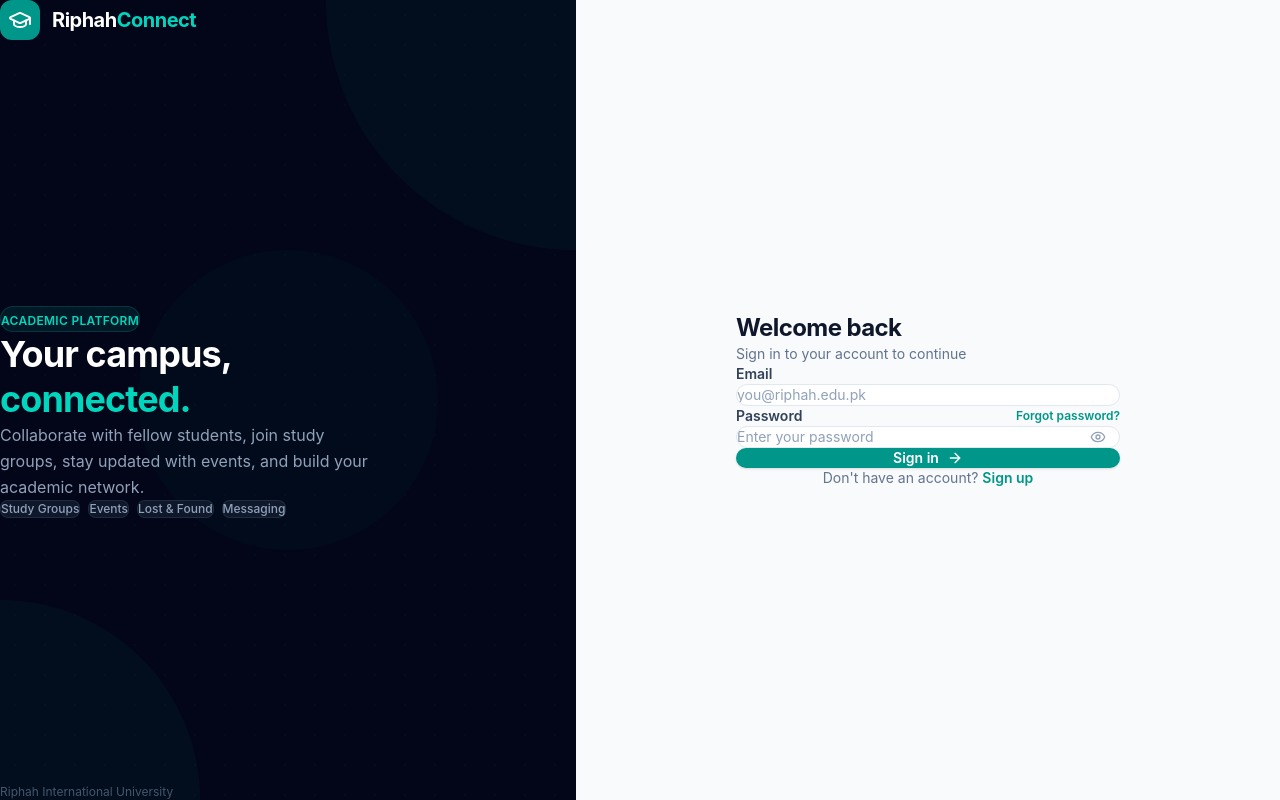
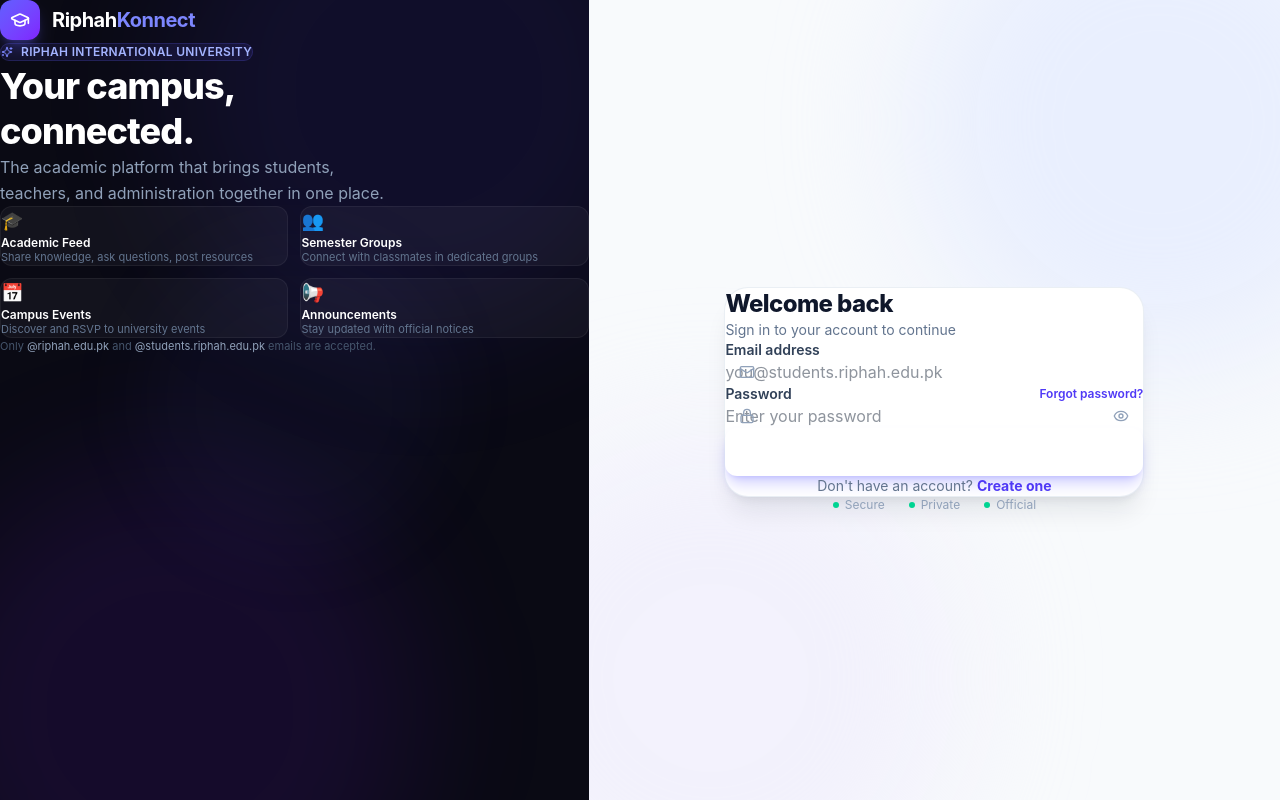
Before and after one commit to Spectre03/RiphahKonnect_Fyp, a React (Vite) app in the folder client/: page /login in a window 1280 px wide. Built offline with nearby package versions, Linux system fonts and the light colour scheme; no server answers.

Commit message:
updated login page ui

```diff
--- a/client/src/pages/LoginPage.jsx
+++ b/client/src/pages/LoginPage.jsx
@@ -1,13 +1,25 @@
 import { useState } from 'react';
 import { useForm } from 'react-hook-form';
-import { Link, useNavigate } from 'react-router-dom';
+import { Link, useNavigate, useLocation } from 'react-router-dom';
 import { useAuth } from '../context/AuthContext';
 import toast from 'react-hot-toast';
-import { Eye, EyeOff, GraduationCap, Loader2, ArrowRight } from 'lucide-react';
+import {
+  Eye, EyeOff, GraduationCap, Loader2, ArrowRight,
+  Lock, Mail, Sparkles,
+} from 'lucide-react';
+
+const FEATURES = [
+  { emoji: '🎓', title: 'Academic Feed', desc: 'Share knowledge, ask questions, post resources' },
+  { emoji: '👥', title: 'Semester Groups', desc: 'Connect with classmates in dedicated groups' },
+  { emoji: '📅', title: 'Campus Events', desc: 'Discover and RSVP to university events' },
+  { emoji: '📢', title: 'Announcements', desc: 'Stay updated with official notices' },
+];
 
 export default function LoginPage() {
   const { login } = useAuth();
   const navigate = useNavigate();
+  const location = useLocation();
+  const returnTo = location.state?.from || '/';
   const [showPassword, setShowPassword] = useState(false);
 
   const {
@@ -20,143 +32,190 @@
     try {
       await login(data.email, data.password);
       toast.success('Welcome back!');
-      navigate('/');
+      navigate(returnTo, { replace: true });
     } catch (err) {
-      toast.error(err.response?.data?.error || 'Login failed.');
+      toast.error(err.response?.data?.error || 'Login failed. Please check your credentials.');
     }
   };
 
   return (
     <div className="min-h-screen flex">
-      {/* Left - Brand panel */}
-      <div className="hidden lg:flex lg:w-[45%] bg-slate-950 p-10 flex-col justify-between relative overflow-hidden">
-        {/* Decorative elements */}
-        <div className="absolute inset-0">
-          <div className="absolute top-0 right-0 w-[500px] h-[500px] bg-teal-600/5 rounded-full -translate-y-1/2 translate-x-1/2" />
-          <div className="absolute bottom-0 left-0 w-[400px] h-[400px] bg-teal-600/5 rounded-full translate-y-1/2 -translate-x-1/2" />
-          <div className="absolute top-1/2 left-1/2 -translate-x-1/2 -translate-y-1/2 w-[300px] h-[300px] bg-teal-600/3 rounded-full" />
-          {/* Grid pattern */}
-          <div className="absolute inset-0 opacity-[0.03]" style={{
-            backgroundImage: 'radial-gradient(circle, #14b8a6 1px, transparent 1px)',
-            backgroundSize: '30px 30px',
-          }} />
+      {/* ── LEFT: Brand Panel ── */}
+      <div className="hidden lg:flex lg:w-[46%] flex-col relative overflow-hidden bg-[#0a0a14]">
+        {/* Ambient background orbs */}
+        <div className="absolute inset-0 overflow-hidden">
+          <div className="absolute -top-40 -right-20 w-[500px] h-[500px] rounded-full bg-indigo-600/10 blur-3xl" />
+          <div className="absolute -bottom-40 -left-20 w-[500px] h-[500px] rounded-full bg-violet-600/10 blur-3xl" />
+          <div className="absolute top-1/2 left-1/2 -translate-x-1/2 -translate-y-1/2 w-[300px] h-[300px] rounded-full bg-indigo-500/5 blur-2xl" />
+          {/* Grid */}
+          <div className="absolute inset-0 auth-grid opacity-40" />
         </div>
 
-        <div className="relative">
+        <div className="relative flex flex-col h-full p-10">
+          {/* Logo */}
           <div className="flex items-center gap-3">
-            <div className="h-10 w-10 bg-teal-600 rounded-xl flex items-center justify-center">
-              <GraduationCap className="h-6 w-6 text-white" />
+            <div className="h-10 w-10 bg-gradient-to-br from-indigo-500 to-violet-600 rounded-xl flex items-center justify-center shadow-lg shadow-indigo-500/30">
+              <GraduationCap className="h-5 w-5 text-white" />
             </div>
             <span className="text-xl font-bold text-white tracking-tight">
-              Riphah<span className="text-teal-400">Connect</span>
+              Riphah<span className="text-indigo-400">Konnect</span>
             </span>
+          </div>
+
+          {/* Hero copy */}
+          <div className="mt-auto mb-8">
+            <div className="inline-flex items-center gap-2 px-3 py-1.5 bg-indigo-500/10 border border-indigo-500/20 rounded-full mb-5">
+              <Sparkles className="h-3 w-3 text-indigo-400" />
+              <span className="text-xs font-semibold text-indigo-300 tracking-wide">RIPHAH INTERNATIONAL UNIVERSITY</span>
+            </div>
+            <h1 className="text-4xl font-extrabold text-white leading-tight tracking-tight mb-3">
+              Your campus,<br />
+              <span className="hero-gradient-text">connected.</span>
+            </h1>
+            <p className="text-slate-400 text-base leading-relaxed max-w-sm">
+              The academic platform that brings students, teachers, and administration together in one place.
+            </p>
+          </div>
+
+          {/* Feature pills */}
+          <div className="grid grid-cols-2 gap-3">
+            {FEATURES.map((f) => (
+              <div key={f.title} className="p-3.5 rounded-xl bg-white/[0.04] border border-white/[0.06] hover:bg-white/[0.07] transition-colors">
+                <span className="text-lg block mb-1">{f.emoji}</span>
+                <p className="text-xs font-semibold text-white mb-0.5">{f.title}</p>
+                <p className="text-[11px] text-slate-500 leading-tight">{f.desc}</p>
+              </div>
+            ))}
+          </div>
+
+          {/* Footer */}
+          <p className="mt-6 text-[11px] text-slate-600">
+            Only <span className="text-slate-400">@riphah.edu.pk</span> and <span className="text-slate-400">@students.riphah.edu.pk</span> emails are accepted.
+          </p>
         </div>
       </div>
 
-        <div className="relative">
-          <div className="inline-block px-3 py-1 bg-teal-500/10 rounded-full border border-teal-500/20 mb-4">
-            <span className="text-xs font-semibold text-teal-400 tracking-wide">ACADEMIC PLATFORM</span>
-          </div>
-          <h2 className="text-4xl font-bold text-white leading-tight tracking-tight">
-            Your campus,<br />
-            <span className="text-teal-400">connected.</span>
-          </h2>
-          <p className="mt-4 text-slate-400 text-base max-w-sm leading-relaxed">
-            Collaborate with fellow students, join study groups, stay updated with events, and build your academic network.
-          </p>
-
-          {/* Feature pills */}
-          <div className="flex flex-wrap gap-2 mt-6">
-            {['Study Groups', 'Events', 'Lost & Found', 'Messaging'].map((f) => (
-              <span key={f} className="px-3 py-1.5 bg-slate-800/50 border border-slate-700/50 rounded-lg text-xs text-slate-400 font-medium">
-                {f}
-              </span>
-            ))}
-          </div>
+      {/* ── RIGHT: Auth Form ── */}
+      <div className="flex-1 relative flex items-center justify-center p-6 sm:p-10 overflow-hidden bg-slate-50">
+        {/* Ambient orbs */}
+        <div className="absolute inset-0 overflow-hidden pointer-events-none">
+          <div className="absolute -top-32 -right-32 w-[500px] h-[500px] rounded-full bg-indigo-100/60 blur-3xl" />
+          <div className="absolute -bottom-32 -left-32 w-[500px] h-[500px] rounded-full bg-violet-100/50 blur-3xl" />
         </div>
 
-        <p className="relative text-slate-600 text-xs">
-          Riphah International University
-        </p>
+        <div className="w-full max-w-[420px] animate-fadeUp relative z-10">
+          {/* Mobile logo */}
+          <div className="lg:hidden flex items-center gap-2.5 mb-6">
+            <div className="h-9 w-9 bg-gradient-to-br from-indigo-500 to-violet-600 rounded-xl flex items-center justify-center">
+              <GraduationCap className="h-4.5 w-4.5 text-white" size={18} />
             </div>
-
-      {/* Right - Form */}
-      <div className="flex-1 flex items-center justify-center px-6 py-12 bg-slate-50">
-        <div className="w-full max-w-sm">
-          {/* Mobile logo */}
-          <div className="lg:hidden flex items-center gap-2.5 mb-8">
-            <div className="h-9 w-9 bg-teal-600 rounded-xl flex items-center justify-center">
-              <GraduationCap className="h-5 w-5 text-white" />
-            </div>
-            <span className="text-lg font-bold text-slate-900 tracking-tight">
-              Riphah<span className="text-teal-600">Connect</span>
+            <span className="text-lg font-bold text-slate-900">
+              Riphah<span className="text-indigo-600">Konnect</span>
             </span>
           </div>
 
-          <div>
-            <h1 className="text-2xl font-bold text-slate-900 tracking-tight">Welcome back</h1>
-            <p className="mt-1.5 text-sm text-slate-500">Sign in to your account to continue</p>
+          {/* Card */}
+          <div className="bg-white rounded-3xl shadow-xl shadow-slate-900/[0.08] border border-slate-200/70 px-8 py-9">
+            <h2 className="text-2xl font-extrabold text-slate-900 tracking-tight">Welcome back</h2>
+            <p className="text-slate-500 text-sm mt-1 mb-7">Sign in to your account to continue</p>
+
+            <form onSubmit={handleSubmit(onSubmit)} className="space-y-4">
+              {/* Email */}
+              <div className={errors.email ? 'animate-shake' : ''}>
+                <label className="block text-sm font-semibold text-slate-700 mb-1.5">
+                  Email address
+                </label>
+                <div className="input-icon-wrap relative">
+                  <Mail className="input-icon absolute left-3.5 top-1/2 -translate-y-1/2 h-4 w-4 text-slate-400 transition-colors duration-200 pointer-events-none" />
+                  <input
+                    {...register('email', {
+                      required: 'Email is required',
+                      pattern: {
+                        value: /@(students\.)?riphah\.edu\.pk$/,
+                        message: 'Must be a Riphah university email',
+                      },
+                    })}
+                    type="email"
+                    placeholder="you@students.riphah.edu.pk"
+                    autoComplete="email"
+                    className={`input-premium w-full pl-10 ${errors.email ? 'border-red-400 focus:border-red-400 focus:shadow-none' : ''}`}
+                  />
+                </div>
+                {errors.email && (
+                  <p className="mt-1.5 text-xs text-red-500 font-medium flex items-center gap-1">
+                    <span className="inline-block h-1 w-1 rounded-full bg-red-500" />
+                    {errors.email.message}
+                  </p>
+                )}
               </div>
 
-          <form onSubmit={handleSubmit(onSubmit)} className="mt-7 space-y-5">
-            <div>
-              <label className="block text-sm font-semibold text-slate-700 mb-1.5">Email</label>
-              <input
-                type="email"
-                {...register('email', {
-                  required: 'Email is required.',
-                  pattern: { value: /^[^\s@]+@[^\s@]+\.[^\s@]+$/, message: 'Enter a valid email.' },
-                })}
-                placeholder="you@riphah.edu.pk"
-                className="block w-full rounded-xl border border-slate-200 bg-white px-4 py-3 text-sm placeholder-slate-400 focus:border-teal-500 focus:outline-none focus:ring-2 focus:ring-teal-500/20 transition-all"
-              />
-              {errors.email && <p className="mt-1.5 text-xs text-red-500 font-medium">{errors.email.message}</p>}
-            </div>
-
-            <div>
+              {/* Password */}
+              <div className={errors.password ? 'animate-shake' : ''}>
                 <div className="flex items-center justify-between mb-1.5">
-                <label className="block text-sm font-semibold text-slate-700">Password</label>
-                <Link to="/forgot-password" className="text-xs text-teal-600 hover:text-teal-500 font-semibold">
+                  <label className="text-sm font-semibold text-slate-700">Password</label>
+                  <Link
+                    to="/forgot-password"
+                    className="text-xs font-semibold text-indigo-600 hover:text-indigo-800 transition-colors"
+                  >
                     Forgot password?
                   </Link>
                 </div>
-              <div className="relative">
+                <div className="input-icon-wrap relative">
+                  <Lock className="input-icon absolute left-3.5 top-1/2 -translate-y-1/2 h-4 w-4 text-slate-400 transition-colors duration-200 pointer-events-none" />
                   <input
+                    {...register('password', { required: 'Password is required' })}
                     type={showPassword ? 'text' : 'password'}
-                  {...register('password', { required: 'Password is required.' })}
                     placeholder="Enter your password"
-                  className="block w-full rounded-xl border border-slate-200 bg-white px-4 py-3 pr-11 text-sm placeholder-slate-400 focus:border-teal-500 focus:outline-none focus:ring-2 focus:ring-teal-500/20 transition-all"
+                    autoComplete="current-password"
+                    className={`input-premium w-full pl-10 pr-11 ${errors.password ? 'border-red-400' : ''}`}
                   />
                   <button
                     type="button"
                     onClick={() => setShowPassword(!showPassword)}
-                  className="absolute right-3.5 top-1/2 -translate-y-1/2 text-slate-400 hover:text-slate-600 cursor-pointer"
+                    className="absolute right-3.5 top-1/2 -translate-y-1/2 text-slate-400 hover:text-indigo-500 transition-colors cursor-pointer p-0.5"
                   >
                     {showPassword ? <EyeOff className="h-4 w-4" /> : <Eye className="h-4 w-4" />}
                   </button>
                 </div>
-              {errors.password && <p className="mt-1.5 text-xs text-red-500 font-medium">{errors.password.message}</p>}
+                {errors.password && (
+                  <p className="mt-1.5 text-xs text-red-500 font-medium flex items-center gap-1">
+                    <span className="inline-block h-1 w-1 rounded-full bg-red-500" />
+                    {errors.password.message}
+                  </p>
+                )}
               </div>
 
+              {/* Submit */}
               <button
                 type="submit"
                 disabled={isSubmitting}
-              className="w-full flex justify-center items-center gap-2 py-3 px-4 rounded-xl bg-teal-600 text-white text-sm font-semibold hover:bg-teal-700 shadow-sm focus:outline-none focus:ring-2 focus:ring-teal-500 focus:ring-offset-2 disabled:opacity-50 disabled:cursor-not-allowed cursor-pointer transition-all"
+                className="w-full h-12 mt-2 gradient-brand text-white font-bold rounded-xl flex items-center justify-center gap-2 hover:opacity-95 hover:-translate-y-0.5 active:scale-[0.98] active:translate-y-0 transition-all duration-150 shadow-lg shadow-indigo-500/30 hover:shadow-xl hover:shadow-indigo-500/25 disabled:opacity-60 disabled:cursor-not-allowed disabled:transform-none cursor-pointer text-sm"
               >
                 {isSubmitting ? (
-                <Loader2 className="h-4 w-4 animate-spin" />
+                  <Loader2 className="h-5 w-5 animate-spin" />
                 ) : (
-                <>Sign in <ArrowRight className="h-4 w-4" /></>
+                  <>Sign in <ArrowRight className="h-4 w-4 transition-transform group-hover:translate-x-0.5" /></>
                 )}
               </button>
             </form>
 
-          <p className="mt-7 text-center text-sm text-slate-500">
-            Don't have an account?{' '}
-            <Link to="/register" className="text-teal-600 hover:text-teal-500 font-semibold">
-              Sign up
+            <p className="text-center text-sm text-slate-500 mt-6">
+              Don&apos;t have an account?{' '}
+              <Link to="/register" className="font-bold text-indigo-600 hover:text-indigo-800 transition-colors">
+                Create one
               </Link>
             </p>
+          </div>
+
+          {/* Trust badges */}
+          <div className="flex items-center justify-center gap-6 mt-5">
+            {['Secure', 'Private', 'Official'].map((t) => (
+              <div key={t} className="flex items-center gap-1.5 text-xs text-slate-400">
+                <div className="h-1.5 w-1.5 rounded-full bg-emerald-400" />
+                {t}
+              </div>
+            ))}
+          </div>
         </div>
       </div>
     </div>
```
Lines whose indentation alone changed are shown as unchanged.
